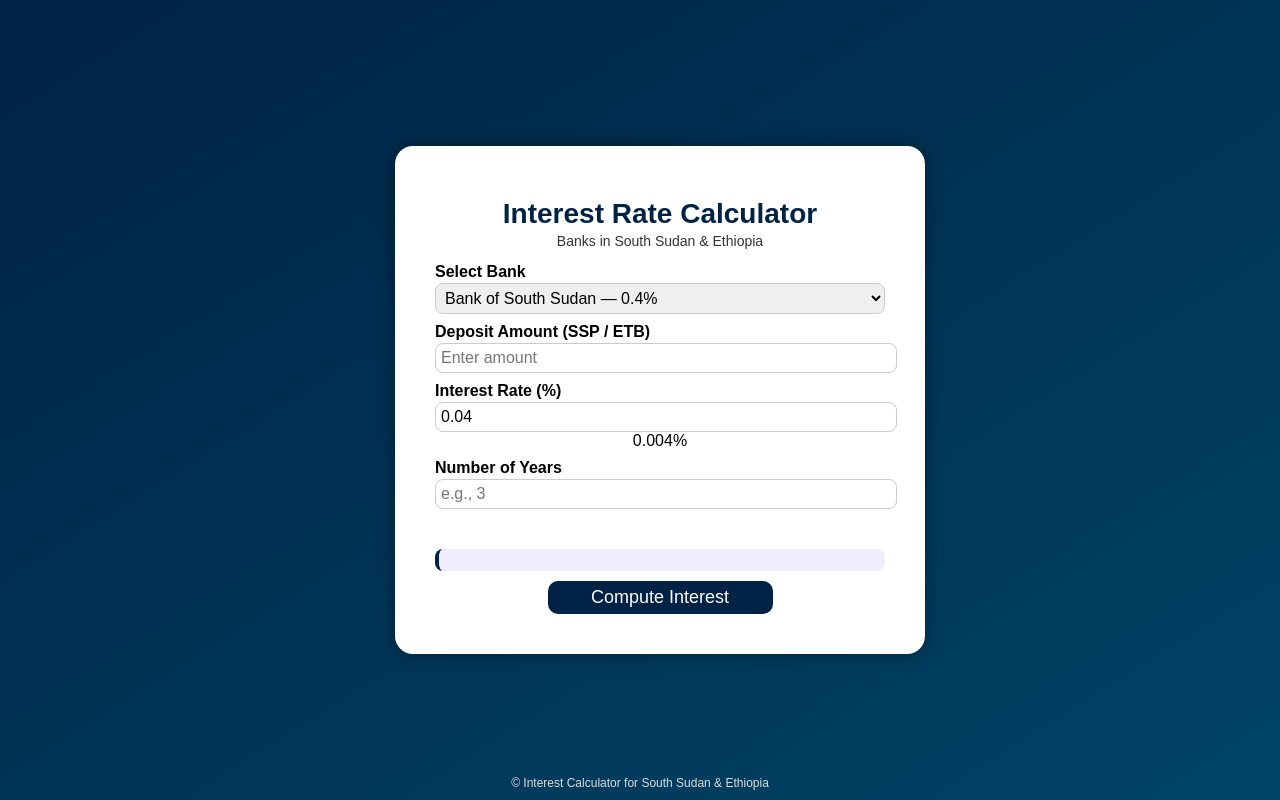
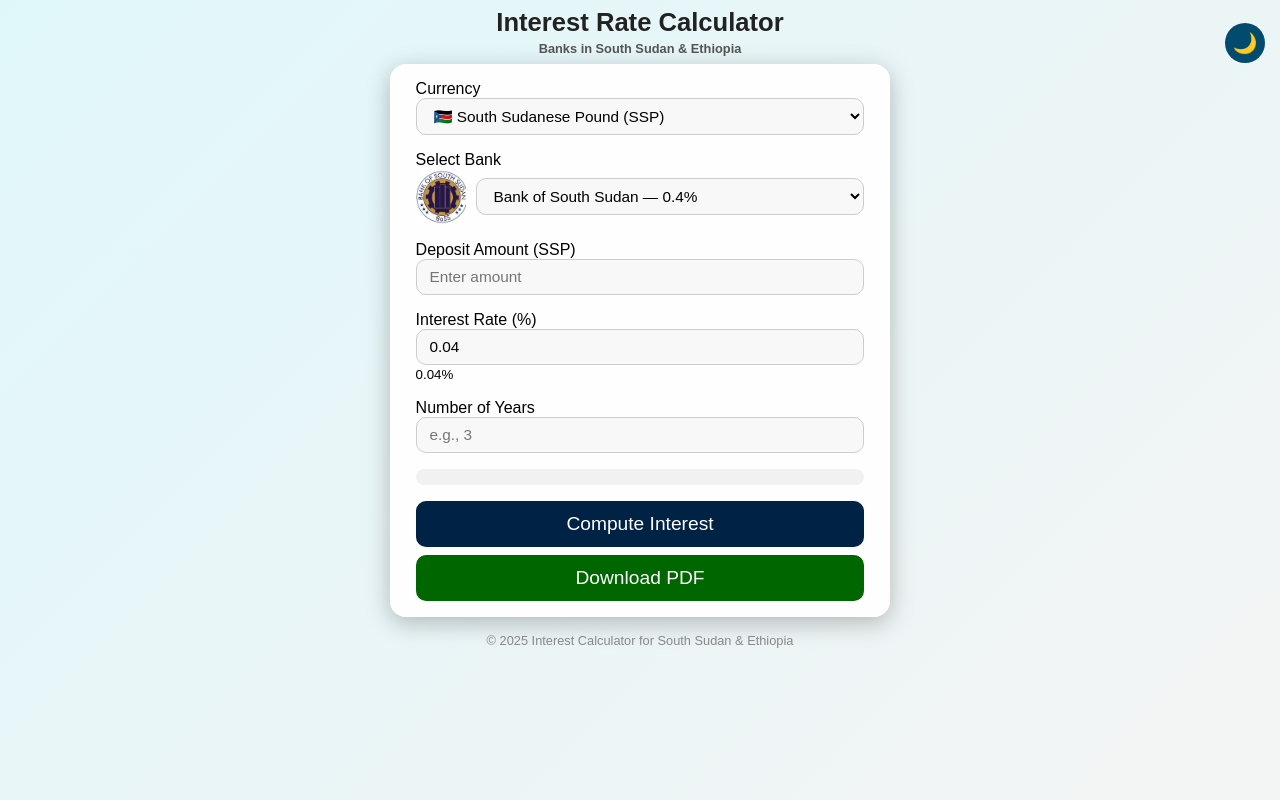
Before and after one commit to Gatbel-22/simple_interest_calculator, a plain HTML site: page index.html in a window 1280 px wide. Drawn offline with Linux system fonts and the light colour scheme.

Commit message:
Added logos, themes toggle, unit of currency and standard format for amount entered

```diff
--- a/index.html
+++ b/index.html
@@ -3,34 +3,71 @@
   <head>
     <meta charset="UTF-8" />
     <meta name="viewport" content="width=device-width, initial-scale=1.0" />
-
     <title>East Africa Interest Rate Calculator</title>
-
     <link rel="stylesheet" href="style.css" />
     <script defer src="script.js"></script>
   </head>
 
-  <body>
-    <div class="container">
-      <h1>Interest Rate Calculator</h1>
-      <p class="subtitle">Banks in South Sudan & Ethiopia</p>
+  <body class="light">
+    <!-- Theme Toggle -->
+    <button id="themeToggle">🌙</button>
 
-      <!-- Bank Selection -->
+    <header>
+      <h2>Interest Rate Calculator</h2>
+      <h4 class="subtitle">Banks in South Sudan & Ethiopia</h4>
+    </header>
+
+    <main class="container">
+      <!-- Currency Switch -->
+      <div class="input-group">
+        <label for="currency">Currency</label>
+        <select id="currency" onchange="changeCurrency()">
+          <option value="SSP">🇸🇸 South Sudanese Pound (SSP)</option>
+          <option value="ETB">🇪🇹 Ethiopian Birr (ETB)</option>
+        </select>
+      </div>
+
+      <!-- Bank -->
+      <div class="input-group">
         <label for="bank">Select Bank</label>
-      <select id="bank" onchange="setBankRate()">
-        <option value="0.004">Bank of South Sudan — 0.4%</option>
-        <option value="0.07">Equity Bank South Sudan — 7%</option>
-        <option value="0.10">KCB South Sudan — 10%</option>
-        <option value="0.08">Commercial Bank of Ethiopia — 8%</option>
-        <option value="0.13">Dashen Bank Ethiopia — 13%</option>
-        <option value="0.15">Awash Bank Ethiopia — 15%</option>
+        <div class="bank-select">
+          <img id="bankLogo" src="assets/bss.png" alt="Bank Logo" />
+          <select id="bank" onchange="setBankRate(); updateBankLogo();">
+            <option value="0.004" data-logo="assets/bss.png">
+              Bank of South Sudan — 0.4%
+            </option>
+            <option value="0.07" data-logo="assets/equity.png">
+              Equity Bank South Sudan — 7%
+            </option>
+            <option value="0.10" data-logo="assets/kcb.png">
+              KCB South Sudan — 10%
+            </option>
+            <option value="0.08" data-logo="assets/cbe.png">
+              Commercial Bank of Ethiopia — 8%
+            </option>
+            <option value="0.13" data-logo="assets/dashen.png">
+              Dashen Bank Ethiopia — 13%
+            </option>
+            <option value="0.15" data-logo="assets/awash.png">
+              Awash Bank Ethiopia — 15%
+            </option>
           </select>
+        </div>
+      </div>
 
       <!-- Amount -->
-      <label for="principal">Deposit Amount (SSP / ETB)</label>
-      <input type="number" id="principal" placeholder="Enter amount" />
+      <div class="input-group">
+        <label for="principal">Deposit Amount (SSP)</label>
+        <input
+          type="text"
+          id="principal"
+          placeholder="Enter amount"
+          oninput="formatCurrency(this)"
+        />
+      </div>
 
-      <!-- Rate Slider -->
+      <!-- Rate -->
+      <div class="input-group">
         <label for="rate">Interest Rate (%)</label>
         <input
           type="number"
@@ -41,11 +78,20 @@
           value="0.04"
           oninput="updateRate()"
         />
-      <span id="rate_val">0.004%</span>
+        <small id="rate_val">0.04%</small>
+      </div>
 
       <!-- Years -->
+      <div class="input-group">
         <label for="years">Number of Years</label>
-      <input type="number" id="years" min="1" max="50" placeholder="e.g., 3" />
+        <input
+          type="number"
+          id="years"
+          min="1"
+          max="50"
+          placeholder="e.g., 3"
+        />
+      </div>
 
       <!-- Result -->
       <div id="resultBox">
@@ -53,7 +99,9 @@
       </div>
 
       <button onclick="compute()">Compute Interest</button>
-    </div>
-    <footer>© Interest Calculator for South Sudan & Ethiopia</footer>
+      <button id="downloadBtn" onclick="downloadPDF()">Download PDF</button>
+    </main>
+
+    <footer>© 2025 Interest Calculator for South Sudan & Ethiopia</footer>
   </body>
 </html>
--- a/script.js
+++ b/script.js
@@ -1,8 +1,10 @@
+// 🔹 Auto-update displayed rate
 function updateRate() {
   const rate = document.getElementById("rate").value;
   document.getElementById("rate_val").innerText = rate + "%";
 }
 
+// 🔹 Set bank interest rate
 function setBankRate() {
   const bankRate = document.getElementById("bank").value;
   const slider = document.getElementById("rate");
@@ -11,30 +13,73 @@
   updateRate();
 }
 
+// 🔹 Update bank logo
+function updateBankLogo() {
+  const bank = document.getElementById("bank");
+  const logo = bank.options[bank.selectedIndex].getAttribute("data-logo");
+  document.getElementById("bankLogo").src = logo;
+}
+
+// 🔹 Format currency while typing
+function formatCurrency(input) {
+  let value = input.value.replace(/,/g, "");
+  if (!isNaN(value) && value !== "") {
+    input.value = Number(value).toLocaleString();
+  }
+}
+
+// 🔹 Change label when switching currency
+function changeCurrency() {
+  const currency = document.getElementById("currency").value;
+  document.querySelector(
+    "label[for='principal']"
+  ).innerText = `Deposit Amount (${currency})`;
+}
+
+// 🔹 Calculate interest
 function compute() {
-  const principal = parseFloat(document.getElementById("principal").value);
+  let principalStr = document
+    .getElementById("principal")
+    .value.replace(/,/g, "");
+  const principal = parseFloat(principalStr);
   const rate = parseFloat(document.getElementById("rate").value) / 100;
   const years = parseInt(document.getElementById("years").value);
+  const currency = document.getElementById("currency").value;
 
   const resultBox = document.getElementById("result");
 
-  if (!principal || principal <= 0) {
-    alert("Please enter a valid positive amount.");
-    return;
-  }
-  if (!years || years <= 0) {
-    alert("Please enter a valid number of years.");
-    return;
-  }
+  if (!principal || principal <= 0) return alert("Enter valid amount.");
+  if (!years || years <= 0) return alert("Enter valid years.");
 
   const interest = principal * rate * years;
   const total = principal + interest;
   const maturityYear = new Date().getFullYear() + years;
 
   resultBox.innerHTML = `
-    If you deposit <b>${principal.toLocaleString()}</b><br>
-    at an interest rate of <b>${(rate * 100).toFixed(2)}%</b>,<br>
-    You will receive a total amount of <b>${total.toLocaleString()}</b><br>
-    in the year <b>${maturityYear}</b>.
+    Deposit: <b>${principal.toLocaleString()} ${currency}</b><br>
+    Interest Rate: <b>${(rate * 100).toFixed(2)}%</b><br>
+    Total at Maturity: <b>${total.toLocaleString()} ${currency}</b><br>
+    Year: <b>${maturityYear}</b>
   `;
 }
+
+// 🔹 Dark / Light Mode Toggle
+document.getElementById("themeToggle").addEventListener("click", () => {
+  document.body.classList.toggle("dark");
+  document.body.classList.toggle("light");
+
+  const btn = document.getElementById("themeToggle");
+  btn.textContent = document.body.classList.contains("dark") ? "☀️" : "🌙";
+});
+
+// 🔹 Download PDF
+function downloadPDF() {
+  const { jsPDF } = window.jspdf;
+
+  const pdf = new jsPDF();
+  const text = document.getElementById("result").innerText;
+
+  pdf.text("Interest Rate Calculator Result", 10, 10);
+  pdf.text(text, 10, 30);
+  pdf.save("interest_result.pdf");
+}
--- a/style.css
+++ b/style.css
@@ -1,93 +1,225 @@
-body {
+/* Reset */
+* {
   margin: 0;
   padding: 0;
-  font-family: "Arial", sans-serif;
-  background: linear-gradient(to bottom right, #024, #046);
-  color: #fff;
-  display: flex;
-  justify-content: center;
-  align-items: center;
-  height: 100vh;
+  box-sizing: border-box;
 }
 
-.container {
-  background: #ffffff;
-  color: #000;
-  width: 90%;
-  max-width: 450px;
-  padding: 40px;
-  margin-left: 40px;
-  border-radius: 18px;
-  box-shadow: 0 0 18px rgba(0, 0, 0, 0.4);
-  text-align: center;
+/* Body & Layout */
+body {
+  font-family: "Arial", sans-serif;
+  min-height: 100vh;
+  width: 100vw;
+  display: flex;
+  flex-direction: column;
+  align-items: center;
+  justify-content: flex-start;
+  padding: 1vh 1vw;
+  transition: background 0.3s, color 0.3s;
 }
 
-h1 {
-  font-size: 28px;
-  padding: 4px;
-  margin-top: 8px;
-  margin-bottom: 4px;
-  color: #024;
+/* Light & Dark Mode */
+body.light {
+  background: linear-gradient(135deg, #e0f7fa, #f4f4f4);
+  color: #222;
+}
+
+body.dark {
+  background: linear-gradient(135deg, #001b33, #003366);
+  color: #fff;
+}
+
+/* Theme Toggle Button */
+#themeToggle {
+  position: fixed;
+  top: 15px;
+  right: 15px;
+  width: 40px;
+  height: 40px;
+  padding: 0;
+  border-radius: 50%;
+  border: none;
+  cursor: pointer;
+  font-size: 20px;
+  background: #024b6f;
+  color: white;
+  display: flex;
+  align-items: center;
+  justify-content: center;
+  z-index: 100;
+  transition: background 0.3s, transform 0.2s;
+}
+
+#themeToggle:hover {
+  background: #035;
+  transform: scale(1.1);
+}
+
+/* Header */
+header {
+  text-align: center;
+  margin-bottom: 1vh;
+  width: 100%;
+}
+
+h2 {
+  font-size: 2vw;
+  margin-bottom: 0.5vh;
 }
 
 .subtitle {
-  margin-top: -5px;
-  font-size: 14px;
-  color: #333;
+  font-size: 1vw;
+  color: #555;
 }
 
-label {
-  display: block;
-  margin-top: 9px;
-  font-weight: bold;
-  text-align: left;
+/* Main Container */
+.container {
+  background: rgba(255, 255, 255, 0.95);
+  color: black;
+  width: 95%;
+  max-width: 500px;
+  border-radius: 16px;
+  padding: 2vh 2vw;
+  box-shadow: 0 6px 25px rgba(0, 0, 0, 0.25);
+  transition: background 0.3s, color 0.3s;
+  display: flex;
+  flex-direction: column;
+  justify-content: center;
+}
+
+body.dark .container {
+  background: rgba(0, 27, 51, 0.85);
+  color: #fff;
+}
+
+/* Bank Selection */
+.bank-select {
+  display: flex;
+  align-items: center;
+  gap: 10px;
+}
+
+.bank-select img {
+  width: 10vw;
+  max-width: 50px;
+  height: auto;
+  border-radius: 8px;
+}
+
+/* Inputs */
+.input-group {
+  margin-bottom: 2vh;
 }
 
 input,
 select {
   width: 100%;
-  padding: 5px;
-  margin-top: 2px;
-  border-radius: 8px;
+  padding: 1vh 1vw;
+  border-radius: 10px;
   border: 1px solid #ccc;
-  font-size: 16px;
+  font-size: 1.2vw;
+  background: #f8f8f8;
+  transition: background 0.3s, color 0.3s;
 }
 
-input[type="range"] {
-  width: 50%;
+body.dark input,
+body.dark select {
+  background: #002244;
+  color: #fff;
+  border: 1px solid #555;
 }
 
+/* Buttons */
 button {
-  margin-top: 10px;
-  width: 50%;
-  padding: 6px;
+  width: 100%;
+  padding: 1.5vh 0;
+  margin-top: 1vh;
   background: #024;
   color: white;
-  font-size: 18px;
   border: none;
   border-radius: 10px;
   cursor: pointer;
-  transition: 0.3s;
+  font-size: 1.5vw;
+  transition: background 0.3s;
 }
 
 button:hover {
-  background: #046;
+  background: #035;
 }
 
-#resultBox {
-  background: #eef;
-  border-left: 4px solid #024;
-  padding: 3px;
-  margin-top: 40px;
-  min-height: 5px;
-  border-radius: 8px;
+#downloadBtn {
+  background: #006600;
 }
 
+#downloadBtn:hover {
+  background: #008000;
+}
+
+/* Result */
+#resultBox {
+  background: rgba(0, 0, 0, 0.05);
+  padding: 1vh 1vw;
+  border-radius: 10px;
+  margin-bottom: 1vh;
+  font-size: 1.2vw;
+}
+
+/* Footer */
 footer {
-  position: fixed;
-  bottom: 10px;
+  margin-top: 2vh;
   text-align: center;
-  width: 100%;
-  color: #ddd;
-  font-size: 12px;
+  font-size: 1vw;
+  color: #888;
 }
+
+/* Responsive Adjustments */
+@media (max-width: 1024px) {
+  h1 {
+    font-size: 5vw;
+  }
+  .subtitle {
+    font-size: 3vw;
+  }
+  input,
+  select,
+  button {
+    font-size: 3vw;
+  }
+  #resultBox {
+    font-size: 3vw;
+  }
+}
+
+@media (max-width: 768px) {
+  h1 {
+    font-size: 6vw;
+  }
+  .subtitle {
+    font-size: 3.5vw;
+  }
+  input,
+  select,
+  button {
+    font-size: 4vw;
+  }
+  #resultBox {
+    font-size: 4vw;
+  }
+}
+
+@media (max-width: 480px) {
+  h1 {
+    font-size: 7vw;
+  }
+  .subtitle {
+    font-size: 4vw;
+  }
+  input,
+  select,
+  button {
+    font-size: 4.5vw;
+  }
+  #resultBox {
+    font-size: 4.5vw;
+  }
+}
```
Also changed, not shown: assets/awash.png (added), assets/bss.png (added), assets/cbe.png (added), assets/dashen.png (added), assets/equity.png (added), assets/kcb.png (added). Lines whose indentation alone changed are shown as unchanged.
